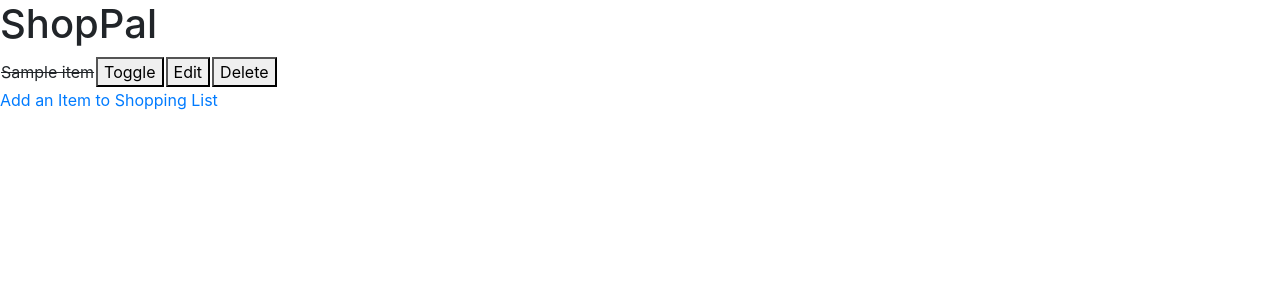
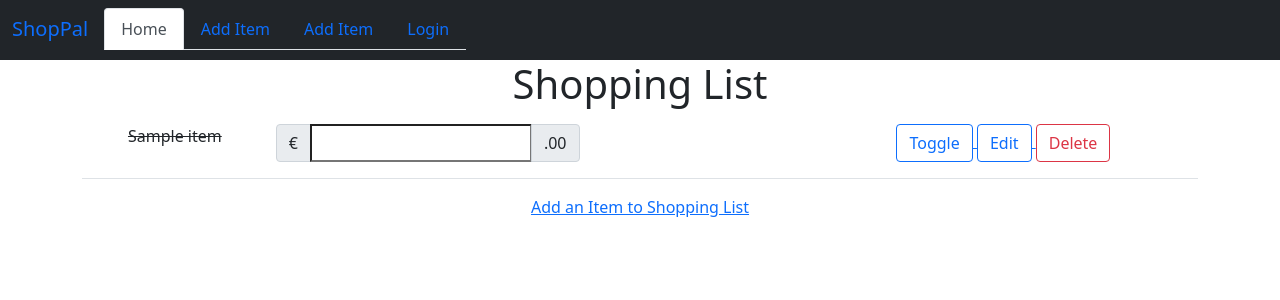
Before and after one commit to kev-n14/ShopPal, a Django app: page / in a window 1280 px wide. Shown: the top 300 px of the page. Run offline with Django 3.2, Linux system fonts and the light colour scheme; tables that the repository leaves empty hold one stand-in row (values such as "Sample post"); some libraries are stand-ins or nearby versions.

Commit message:
add styling to home page, edit page and login page

```diff
--- a/shop/views.py
+++ b/shop/views.py
@@ -50,3 +50,6 @@ def delete_item_shop_list(request, item_id):
     item = get_object_or_404(Item, id=item_id)
     item.delete()
     return redirect('get_shop_list')
+
+def login(request):
+    return render(request, 'shop/login.html')
--- a/shoppal/urls.py
+++ b/shoppal/urls.py
@@ -20,6 +20,8 @@ from shop import views
 urlpatterns = [
     path('admin/', admin.site.urls),
     path('', views.get_shop_list, name='get_shop_list'),
+    path('index', views.get_shop_list, name='get_shop_list'),
+    path('login', views.login, name='login'),
     path('add', views.add_item_shop_list, name='add'),
     path('edit/<item_id>', views.edit_item_shop_list, name='edit'),
     path('toggle/<item_id>', views.toggle_item_shop_list, name='toggle'),
--- a/static/css/style.css
+++ b/static/css/style.css
@@ -0,0 +1,29 @@
+@import url('https://fonts.googleapis.com/css2?family=Source+Sans+Pro&display=swap');
+
+.container {
+
+    text-align: center;
+}
+
+.navbar {
+
+    padding-bottom: 10px;
+}
+
+.col-6 {
+    color: blue;
+}
+
+.bg-image-vertical {
+    position: relative;
+    overflow: hidden;
+    background-repeat: no-repeat;
+    background-position: right center;
+    background-size: auto 100%;
+}
+
+@media (min-width: 1025px) {
+    .h-custom-2 {
+        height: 100%;
+    }
+}
--- a/templates/shop/add_item_shop_list.html
+++ b/templates/shop/add_item_shop_list.html
@@ -1,15 +1,15 @@
 {% extends "shop/base.html" %}
 {% block content %}
-
+<div class="container container-lg container-md container-sm center">
     <h1>Add Items to Shopping List: </h1>
     <form action="add" method="POST">
         {% csrf_token %}
         {{ form.as_p }}
-    <!-- render form template variable -->
         <div>
             <p>
-            <button type="submit">Add Item To List</button>
+                <button class="btn btn-outline-primary" type="submit">Add Item To List</button>
             </p>
         </div>
     </form>
+</div>
 {% endblock %}
--- a/templates/shop/base.html
+++ b/templates/shop/base.html
@@ -6,16 +6,42 @@
     <meta charset="UTF-8">
     <meta http-equiv="X-UA-Compatible" content="IE=edge">
     <meta name="viewport" content="width=device-width, initial-scale=1.0">
-    <link rel="stylesheet" href="https://maxcdn.bootstrapcdn.com/bootstrap/4.2.1/css/bootstrap.min.css"
-        type="text/css" />
-    <link rel="stylesheet" href="https://use.fontawesome.com/releases/v5.0.10/css/all.css"
-        integrity="sha384-+d0P83n9kaQMCwj8F4RJB66tzIwOKmrdb46+porD/OvrJ+37WqIM7UoBtwHO6Nlg" crossorigin="anonymous">
-
+    <link href="https://cdn.jsdelivr.net/npm/bootstrap@5.0.1/dist/css/bootstrap.min.css" rel="stylesheet"
+        integrity="sha384-+0n0xVW2eSR5OomGNYDnhzAbDsOXxcvSN1TPprVMTNDbiYZCxYbOOl7+AMvyTG2x" crossorigin="anonymous">
+    <script src="https://cdn.jsdelivr.net/npm/bootstrap@5.0.1/dist/js/bootstrap.bundle.min.js"
+        integrity="sha384-gtEjrD/SeCtmISkJkNUaaKMoLD0//ElJ19smozuHV6z3Iehds+3Ulb9Bn9Plx0x4" crossorigin="anonymous">
+    </script>
+    <link rel="stylesheet" href="{% static 'css/style.css' %}">
     <title>ShopPal</title>
 </head>
 
 <body>
-    <h1>ShopPal</h1>
+    <nav class="navbar navbar-expand-lg bg-body-tertiary bg-dark" data-bs-theme="dark">
+        <div class="container-fluid">
+            <a class="navbar-brand" href="index">ShopPal</a>
+            <button class="navbar-toggler" type="button" data-bs-toggle="collapse" data-bs-target="#navbarNav"
+                aria-controls="navbarNav" aria-expanded="false" aria-label="Toggle navigation">
+                <span class="navbar-toggler-icon"></span>
+            </button>
+            <div class="collapse navbar-collapse" id="navbarNav">
+                <ul class="nav nav-tabs">
+                    <li class="nav-item">
+                        <a class="nav-link active" aria-current="page" href="index">Home</a>
+                    </li>
+                    <li class="nav-item">
+                        <a class="nav-link" href="/add">Add Item</a>
+                    </li>
+                    <li class="nav-item">
+                        <a class="nav-link" href="#">Add Item</a>
+                    </li>
+                    <li class="nav-item">
+                        <a class="nav-link" href="/login">Login</a>
+                    </li>
+                </ul>
+            </div>
+        </div>
+    </nav>
+
     {% block content %}
     {% endblock content %}
 
--- a/templates/shop/index.html
+++ b/templates/shop/index.html
@@ -1,7 +1,8 @@
 {% extends "shop/base.html" %}
 {% block content %}
-
-<table>
+<div class="container container-lg container-md container-sm text-center">
+    <h1>Shopping List</h1>
+    <table class="table">
         {% for item in items %}
         <tr>
             {% if item.complete %}
@@ -9,20 +10,32 @@
             {% else %}
             <td>{{ item.name }}</td>
             {% endif%}
+
             <td>
+
+                <div class="input-group mb-2">
+                    <span class="input-group-text">€</span>
+                    <input type="text" class="form-control-sm" aria-label="Amount (to the nearest euro)">
+                    <span class="input-group-text">.00</span>
+                </div>
+            </td>
+
+            <td>
+                <div>
                     <a href="/toggle/{{ item.id }}">
-                <button>Toggle</button>
+                        <button class="btn btn-outline-primary">Toggle</button>
                     </a>
-        </td>
-        <td>
+
+
                     <a href="/edit/{{ item.id }}">
-                <button>Edit</button>
+                        <button class="btn btn-outline-primary">Edit</button>
                     </a>
-        </td>
-        <td>
+
+
                     <a href="/delete/{{ item.id }}">
-                <button>Delete</button>
+                        <button class="btn btn-outline-danger">Delete</button>
                     </a>
+                </div>
             </td>
         </tr>
         {% empty %}
@@ -31,5 +44,7 @@
         </tr>
         {% endfor%}
     </table>
+
     <a href="/add">Add an Item to Shopping List</a>
+</div>
 {% endblock %}
```
Also changed, not shown: templates/shop/login.html (added, +48 -0 lines). Lines whose indentation alone changed are shown as unchanged.
